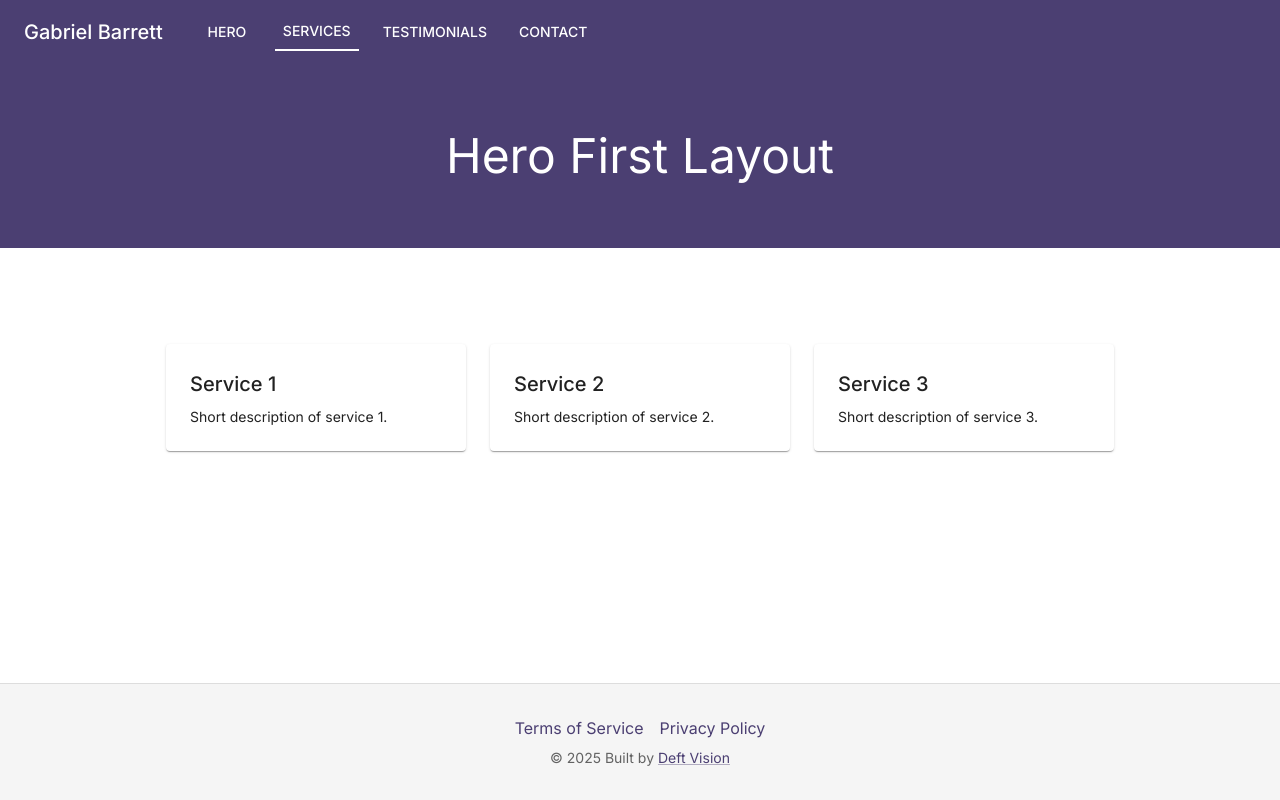
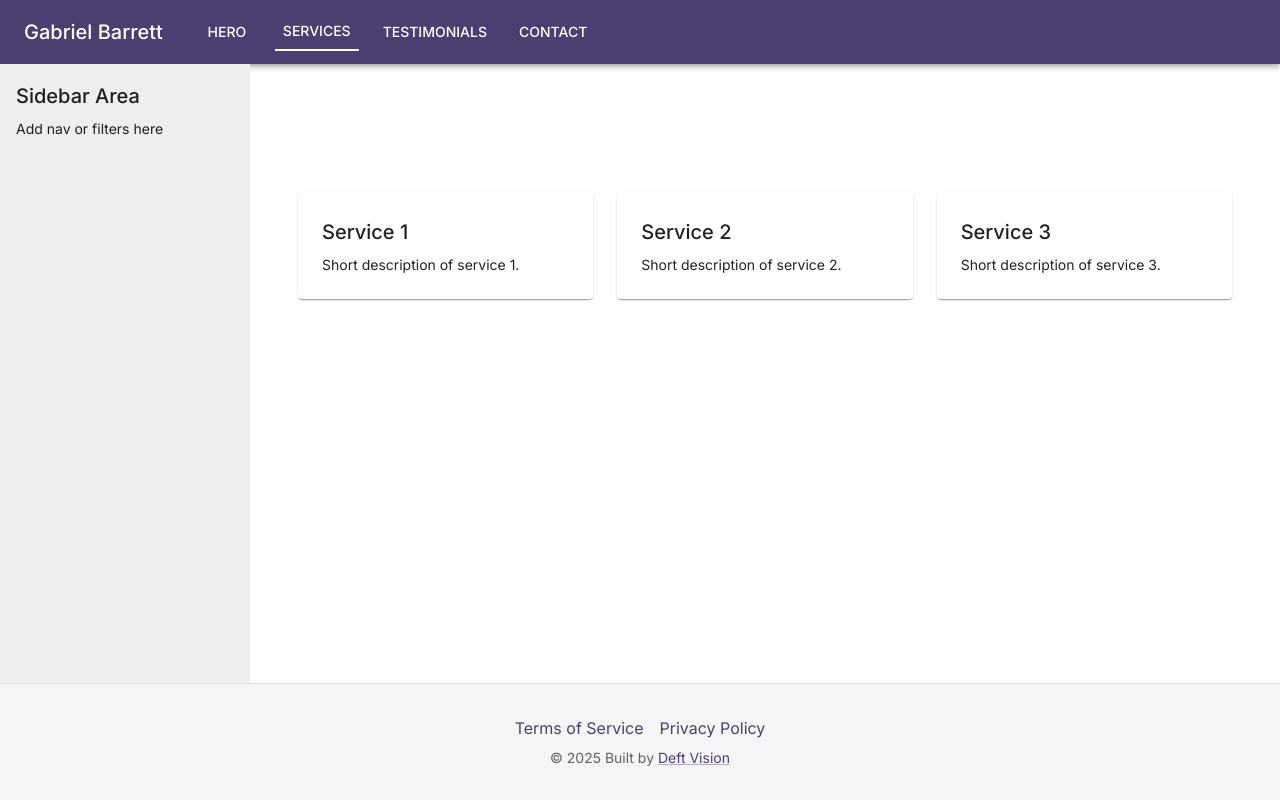
Before and after one commit to DeftVision/craftnhouse, a React (Vite) app in the folder frontend/: page /services in a window 1280 px wide. Built offline with nearby package versions, Linux system fonts and the light colour scheme.

Commit message:
Upgraded footer for other layouts
Positioned footer at the bottom of each layout
Fixed sidebar layout

```diff
--- a/frontend/src/config/site.config.js
+++ b/frontend/src/config/site.config.js
@@ -1,10 +1,10 @@
 export const siteConfig = {
     siteName: 'Gabriel Barrett',
     layout: {
-        type: 'heroFirst',
+        type: 'sidebar',
         navAnchor: 'left',
         mode: 'multi',
-        heroVariant: 'centered'
+        heroVariant: 'standard'
     },
     features: {
         contactForm: true,
--- a/frontend/src/layouts/LayoutCentered.jsx
+++ b/frontend/src/layouts/LayoutCentered.jsx
@@ -1,18 +1,19 @@
 import React from 'react';
 import ResponsiveNav from '../components/nav/ResponsiveNav';
 import Footer from '../components/Footer';
-
 import { Box, Typography } from '@mui/material';
 
 export default function LayoutCentered({ children }) {
     return (
-        <>
+        <Box display="flex" flexDirection="column" minHeight="100vh">
             <ResponsiveNav />
-            <Box sx={{ py: 6, px: 2, textAlign: 'center' }}>
+
+            <Box sx={{ flex: 1, py: 6, px: 2, textAlign: 'center' }}>
                 <Typography variant="h4" gutterBottom>Centered Layout</Typography>
                 {children}
             </Box>
+
             <Footer />
-        </>
+        </Box>
     );
 }
--- a/frontend/src/layouts/LayoutSidebar.jsx
+++ b/frontend/src/layouts/LayoutSidebar.jsx
@@ -1,21 +1,46 @@
 import React from 'react';
 import ResponsiveNav from '../components/nav/ResponsiveNav';
-import { Grid, Typography } from '@mui/material';
 import Footer from '../components/Footer';
+import { Box, Typography } from '@mui/material';
 
 export default function LayoutSidebar({ children }) {
     return (
-        <>
+        <Box display="flex" flexDirection="column" minHeight="100vh">
             <ResponsiveNav />
-            <Grid container>
-                <Grid item xs={12} md={3} sx={{ bgcolor: 'grey.200', p: 2 }}>
-                    <Typography variant="h6">Sidebar Area</Typography>
-                </Grid>
-                <Grid item xs={12} md={9} sx={{ p: 2 }}>
+
+            {/* Main layout area */}
+            <Box
+                flex={1}
+                display="flex"
+                flexDirection={{ xs: 'column', md: 'row' }} // stack on mobile
+            >
+                {/* Sidebar */}
+                <Box
+                    sx={{
+                        width: { xs: '100%', md: '250px' },
+                        bgcolor: 'grey.200',
+                        p: 2,
+                    }}
+                >
+                    <Typography variant="h6" gutterBottom>Sidebar Area</Typography>
+                    <Typography variant="body2">Add nav or filters here</Typography>
+                </Box>
+
+                {/* Main content */}
+                <Box
+                    sx={{
+                        flex: 1,
+                        p: { xs: 2, md: 4 },
+                        display: 'flex',
+                        flexDirection: 'column',
+                    }}
+                >
                     {children}
-                </Grid>
-            </Grid>
+                </Box>
+            </Box>
+
+
             <Footer />
-        </>
+        </Box>
     );
 }
```
